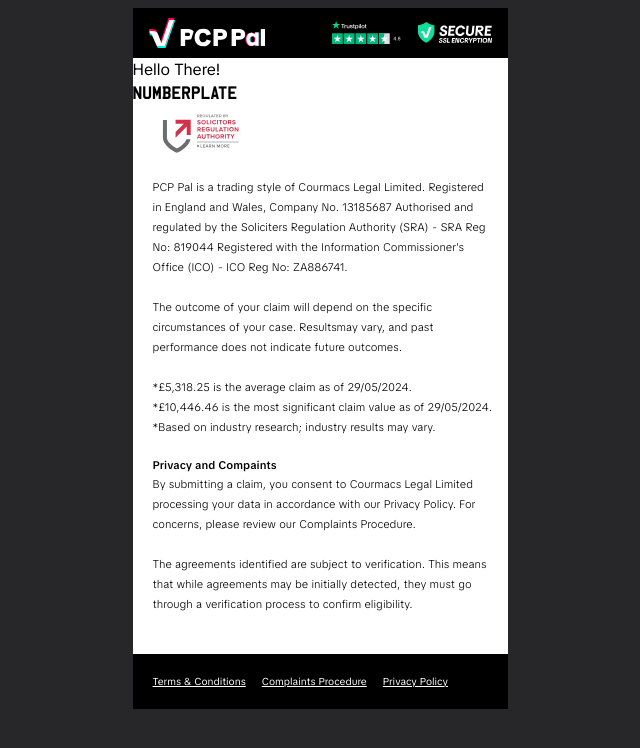
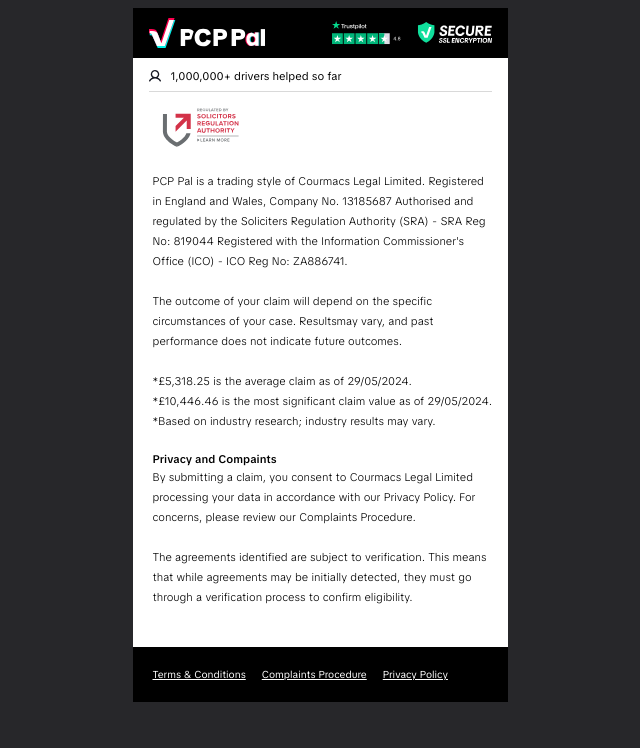
Before and after one commit to SmackSmash/tgg, a Next.js app: page / in a window 1280 px wide. Shown: the top 748 px of the page, without its empty margins (320-960 px from the left). Built offline with nearby package versions, Linux system fonts and the light colour scheme.

Commit message:
Add top banner

```diff
--- a/src/app/globals.css
+++ b/src/app/globals.css
@@ -10,6 +10,7 @@
 }
 @theme {
   --font-charleswright: 'CharlesWright', sans-serif;
+  --color-border-grey: rgba(0, 0, 0, 0.15);
 }
 body {
   font-family: 'TikTok', Arial, Helvetica, sans-serif;
--- a/src/app/layout.tsx
+++ b/src/app/layout.tsx
@@ -20,7 +20,7 @@
   return (
     <html lang='en' className='bg-zinc-800'>
       <body className='relative mx-auto my-2 w-93.75 bg-white antialiased'>
-        {/* <Image src={Overlay} alt='Overlay' className='absolute bottom-0 opacity-50' /> */}
+        {/* <Image src={Overlay} alt='Overlay' className='absolute opacity-50' /> */}
         <Providers>
           <Header />
           {children}
--- a/src/app/page.tsx
+++ b/src/app/page.tsx
@@ -1,8 +1,9 @@
+import TopBanner from '../components/top-banner';
+
 export default function Home() {
   return (
-    <div>
-      <p>Hello There!</p>
-      <h1 className='font-charleswright'>NUMBERPLATE</h1>
-    </div>
+    <main className='px-4 py-2'>
+      <TopBanner>1,000,000+ drivers helped so far</TopBanner>
+    </main>
   );
 }
--- /dev/null
+++ b/src/components/top-banner.tsx
@@ -0,0 +1,11 @@
+import Image from 'next/image';
+import UserIcon from '@/public/user-icon.svg';
+
+export default function TopBanner({ children }: { children: React.ReactNode }) {
+  return (
+    <section className='border-border-grey flex items-center gap-2.5 border-b pt-0.5 pb-1.5 text-[11px]'>
+      <Image src={UserIcon} alt='User Icon' />
+      {children}
+    </section>
+  );
+}
```
Also changed, not shown: public/user-icon.svg (added).
